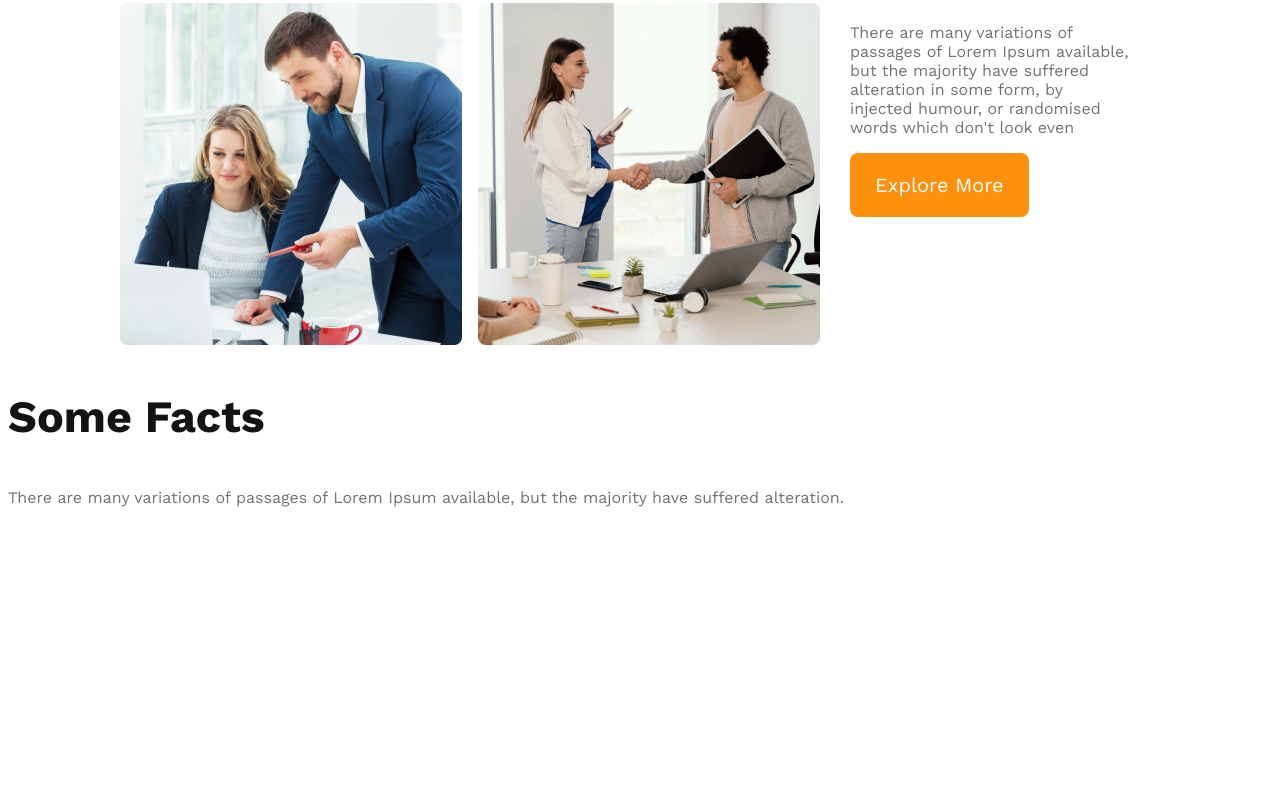
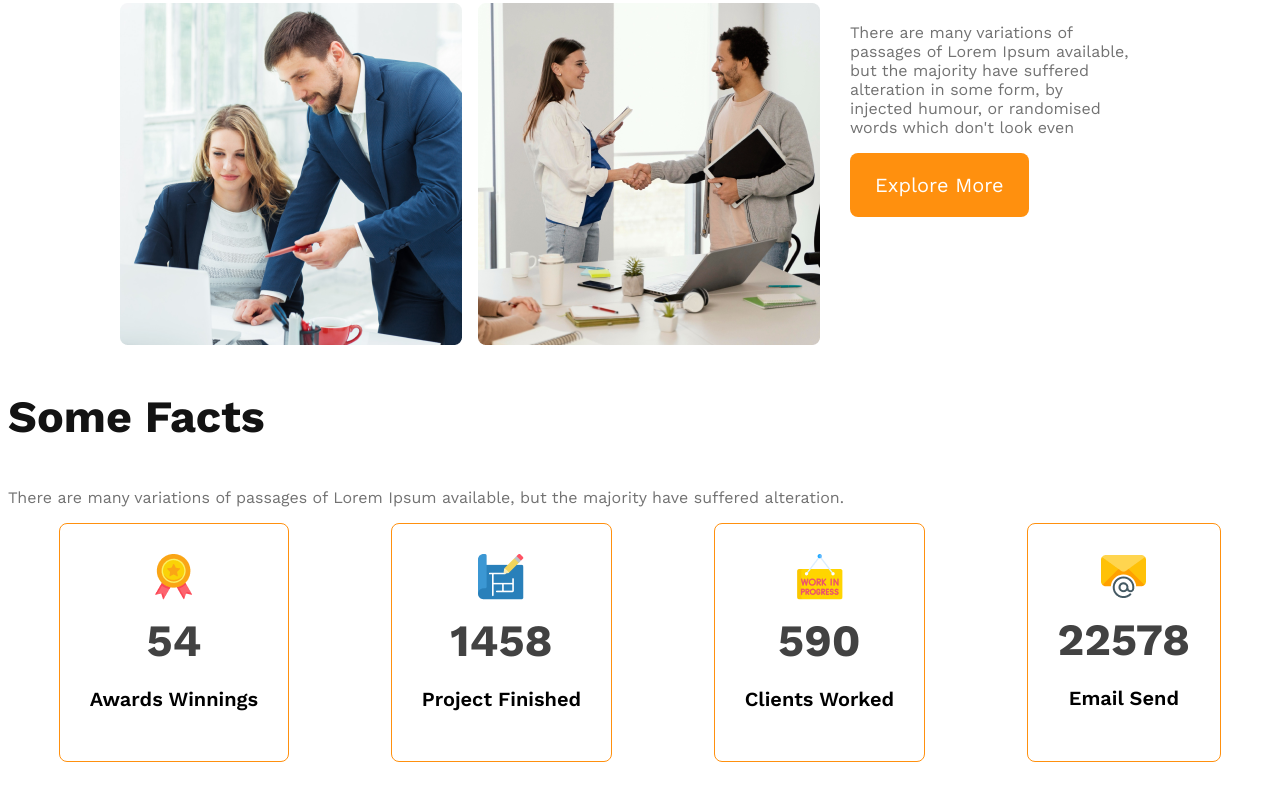
Before and after one commit to syed-asaddar-ali/architects-website, a plain HTML site: page index.html in a window 1280 px wide. Shown: the part 1436-2236 px from the top of the page. Before the commit the page ends 2013 px from the top, so only its background shows below. Drawn offline with nearby package versions, Linux system fonts and the light colour scheme.

Commit message:
some facts section added

```diff
--- a/index.html
+++ b/index.html
@@ -37,7 +37,7 @@
 
             </div>
             <div class="teams-content">
-                <h3 class="teams-title"><span class="quick-list">Quick list</span> <span>of Our</span> <span class="text-features">Features</span></h3>
+                <h3 class="teams-title"><span class="quick-list">Quick list</span> <br> <span>of Our</span> <span class="text-features">Features</span></h3>
                 <p class="teams-description">There are many variations of passages of Lorem Ipsum available, but the majority have suffered alteration in some form, by injected humour, or randomised words which don't look even</p>
                 <button class="btn-primary">Explore More</button>
 
@@ -53,6 +53,31 @@
             <h3 class="section-title">Some Facts</h3>
             <p class="text-light-gray">There are many variations of passages of Lorem Ipsum available, but the majority have suffered alteration.</p>
         </div>
+        <div class="facts-card-container">
+            <!-- .card*4>img+h2.card-stats+p.card-title -->
+            <div class="card">
+                <img src="images/icons/ribon.png" alt="">
+                <h2 class="card-stats">54</h2>
+                <p class="card-title">Awards Winnings</p>
+            </div>
+            <div class="card">
+                <img src="images/icons/projects.png" alt="">
+                <h2 class="card-stats">1458</h2>
+                <p class="card-title">Project Finished</p>
+            </div>
+            <div class="card">
+                <img src="images/icons/customers.png"  alt="">
+                <h2 class="card-stats">590</h2>
+                <p class="card-title">Clients Worked</p>
+            </div>
+            <div class="card">
+                <img src="images/icons/email.png" alt="">
+                <h2 class="card-stats">22578</h2>
+                <p class="card-title">Email Send</p>
+            </div>
+
+
+        </div>
 
     </main>
     <footer>
--- a/style.css
+++ b/style.css
@@ -109,6 +109,29 @@ main {
     font-size: 1rem;
     font-weight: 400;
 }
+/* facts section styles */
+.facts-card-container{
+    display: flex;
+    justify-content: space-around;
+}
+.facts-card-container .card{
+    border-radius: 8px;
+    border: 1px solid #FF900E;
+    text-align: center;
+    padding:  30px;
+}
+.facts-card-container .card-title{
+    font-weight: 600;
+    font-size: 1.25rem;
+}
+
+.facts-card-container .card-stats{
+    font-size: 2.8rem;
+    color: #424242;
+    margin: 10px 0px 10px 0px;
+}
+
+
 
 
 
```
